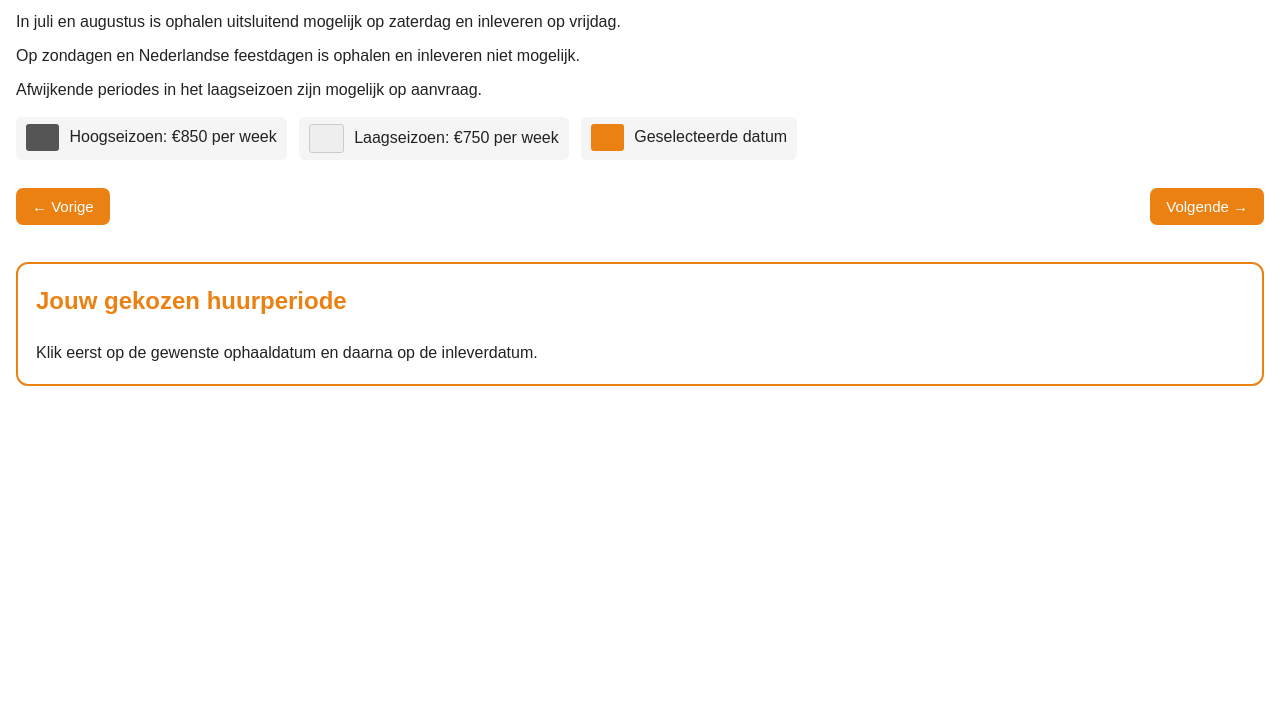
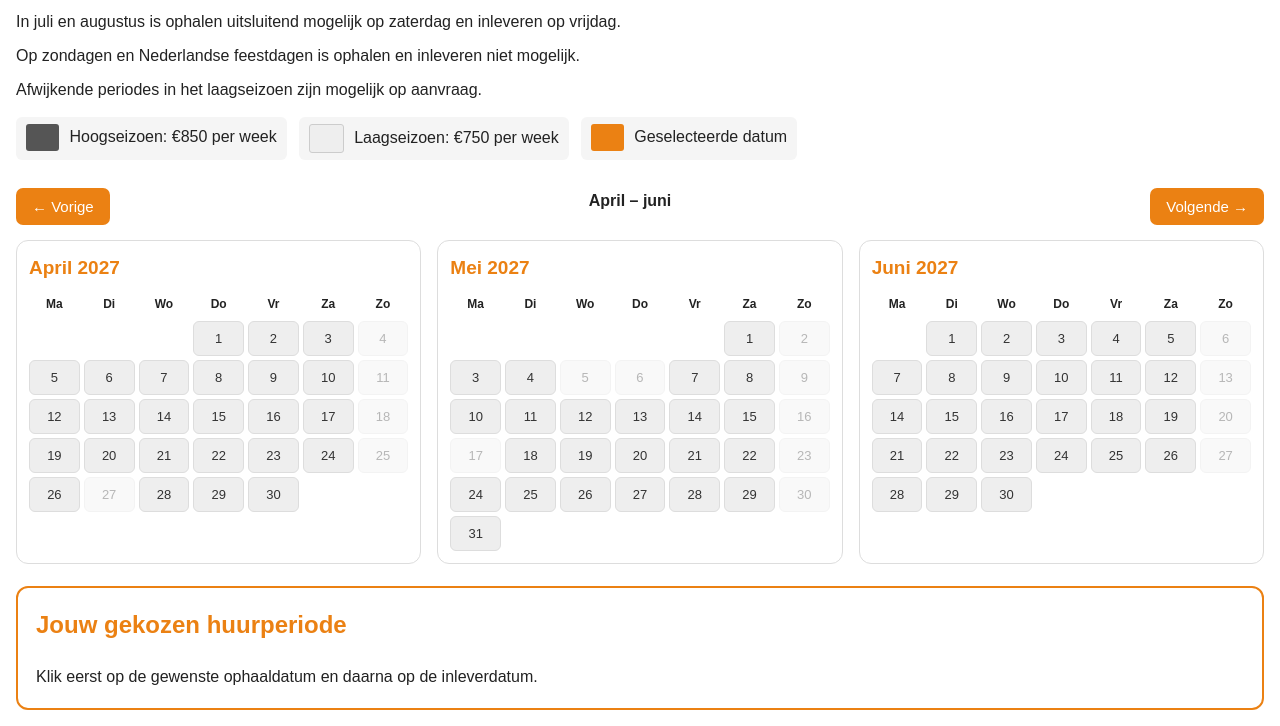
Before and after one commit to Serona5/camperkalender, a plain HTML site: page index.html in a window 1280 px wide. Shown: the part 117-843 px from the top of the page. Before the commit the page ends 800 px from the top, so only its background shows below. Drawn offline with Linux system fonts and the light colour scheme.

Commit message:
Update index.html

```diff
--- a/index.html
+++ b/index.html
@@ -357,3 +357,10 @@ function berekenPrijs() {
       "<strong>Inbegrepen kilometers: " + kilometers.toLocaleString("nl-NL") + " km</strong><br>" +
       "<span class='klein'>Extra kilometers kosten €0,25 per km en worden na terugkomst afgerekend.</span>";
   }
+  tekenKalender();
+
+})();
+</script>
+
+</body>
+</html>
```
